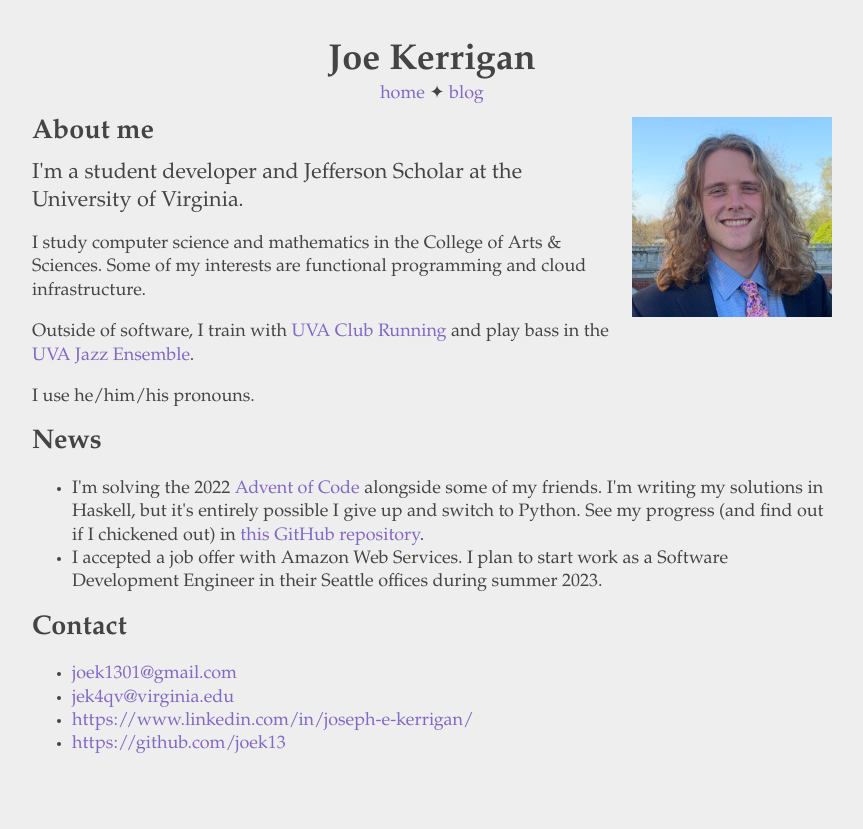
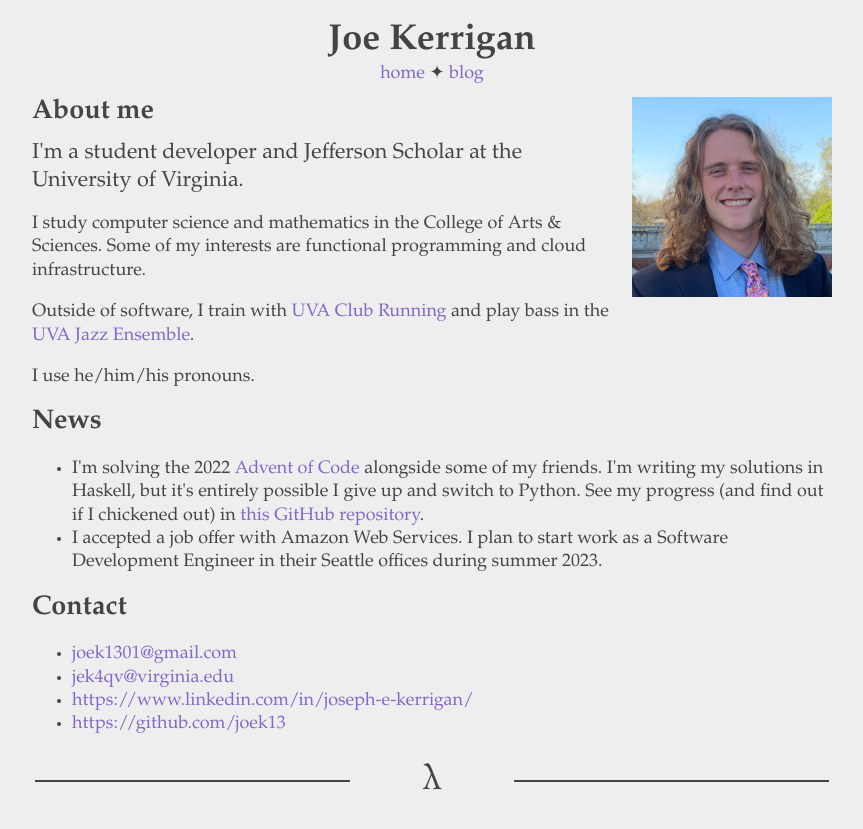
Before and after one commit to joek13/joek13.github.io, a Jekyll site: the page built from index.html, in a window 1280 px wide. Shown: the top 829 px of the page, without its empty margins (208-1071 px from the left). Built offline with Jekyll 4.4.1, drawn with Linux system fonts in a browser that asks for light colours.

Commit message:
Add footer

```diff
--- /dev/null
+++ b/_includes/footer.html
@@ -0,0 +1,9 @@
+<footer>
+    <table>
+        <tr>
+            <td><hr/></td>
+            <td><p>&#955;</p></td>
+            <td><hr/></td>
+        </tr>
+    </table>
+</footer>
--- a/_layouts/default.html
+++ b/_layouts/default.html
@@ -27,6 +27,7 @@
     <main>
         {{ content }}
     </main>
+    {% include footer.html %}
 </body>
 
 </html>
--- a/_layouts/post.html
+++ b/_layouts/post.html
@@ -26,6 +26,7 @@
         <p class="subtitle"> {{ page.description}} </p>
         {{ content }}
     </main>
+    {% include footer.html %}
 </body>
 
 </html>
--- a/_sass/base.scss
+++ b/_sass/base.scss
@@ -15,7 +15,7 @@ nav {
 body {
     font-family: Garamond, 'Times New Roman', serif;
     color: $color-fg;
-    margin: 40px auto;
+    margin: 20px auto;
     padding: 0 20px;
     max-width: 800px;
     line-height: 1.3;
@@ -53,6 +53,24 @@ header > h1, header > nav, header > nav > p {
     margin: 0 0;
 }
 
+footer table {
+    width: 100%;
+    text-align: center;
+    font-size: 2em;
+}
+
+footer table td p {
+    margin: 0;
+}
+
+footer table td:first-child, footer table td:last-child {
+    width: 40%;
+}
+
+footer table td hr {
+    border: 1px solid $color-fg;
+}
+
 // styles for /index.html
 #profile {
     margin-left: 20px;
```
